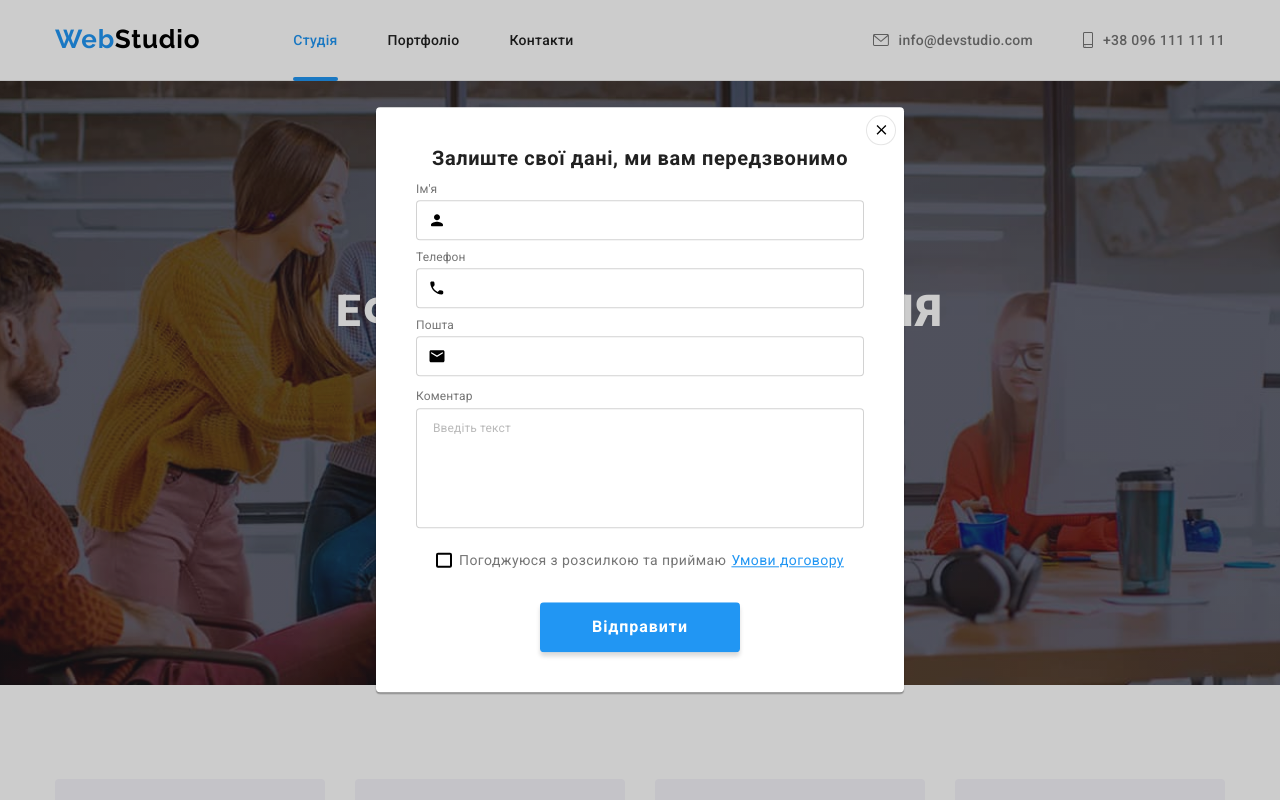
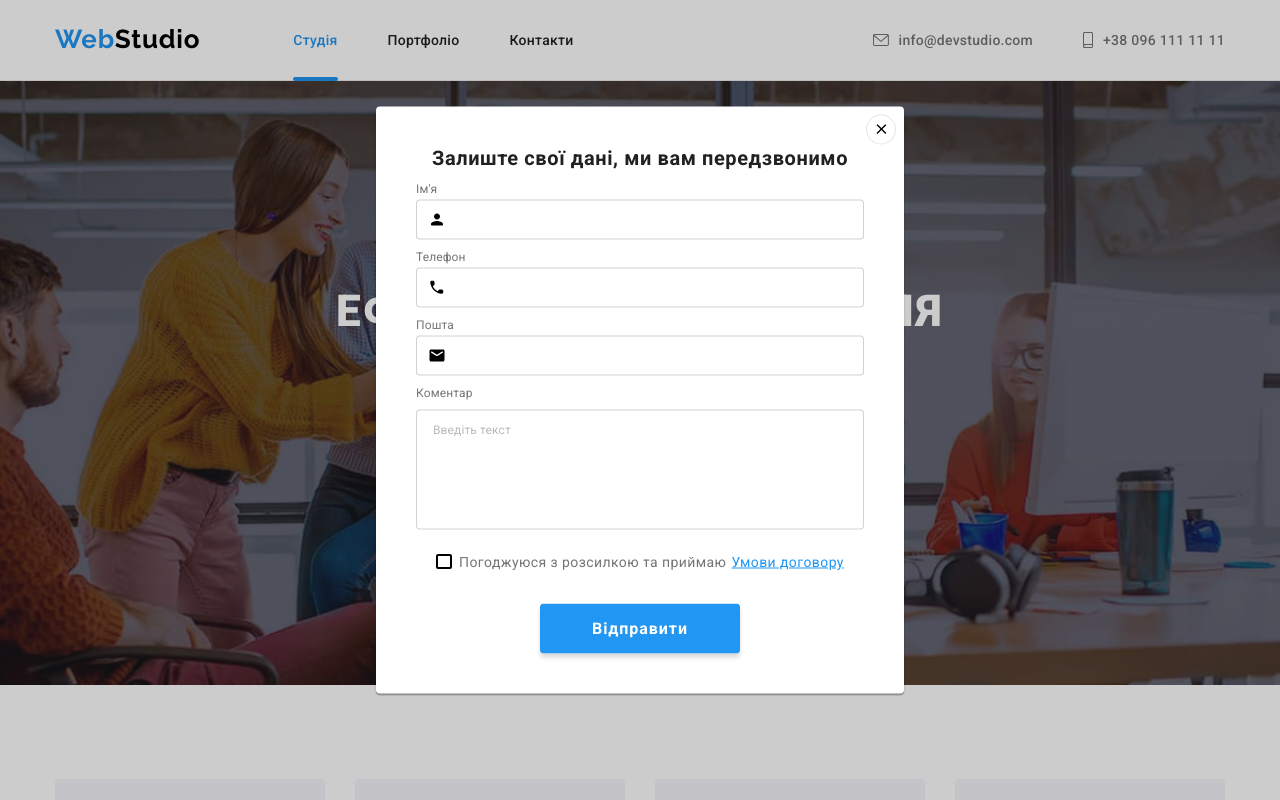
Before and after one commit to OlexandrHorbenko/goit-markup-hw-06, a plain HTML site: page index.html in a window 1280 px wide. Both pictures are taken after a click on the button "Замовити послугу". Shown: the top 800 px of the page. Drawn offline with nearby package versions, Linux system fonts and the light colour scheme.

Commit message:
dz6_pravki

```diff
--- a/css/styles.css
+++ b/css/styles.css
@@ -868,6 +868,15 @@ img {
   justify-content: center;
 }
 
+.modal-close-icon {
+  transition: fill var(--transition-param);
+}
+
+.modal-close-icon:hover,
+.modal-close-icon:focus {
+  fill: var(--gray-blue);
+}
+
 .backdrop.is-hidden {
   opacity: 0;
   visibility: hidden;
@@ -890,6 +899,8 @@ img {
   line-height: calc(14 / 12);
   letter-spacing: 0.01em;
   color: var(--maine_color);
+  margin-bottom: 10px;
+  display: block;
 }
 
 .input-label-text {
@@ -900,7 +911,6 @@ img {
 .input-wrap {
   position: relative;
   display: block;
-  margin-bottom: 10px;
 }
 
 .modal-input {
@@ -909,11 +919,12 @@ img {
   border: 1px solid rgba(33, 33, 33, 0.2);
   border-radius: 4px;
   font-weight: 400;
-  font-size: 12px;
+  font-size: 14px;
   line-height: calc(14 / 12);
   letter-spacing: 0.01em;
   color: var(--gray-black);
-  padding: 16px 12px 16px 42px;
+  padding-left: 42px;
+  padding-right: 12px;
   outline: transparent;
   transition: border-color var(--transition-param);
 }
@@ -926,13 +937,17 @@ img {
   fill: var(--gray-blue);
 }
 
+.modal-field {
+    margin-bottom: 20px;
+}
+
 .modal-text {
   width: 100%;
   height: 120px;
   border: 1px solid rgba(33, 33, 33, 0.2);
   border-radius: 4px;
   font-weight: 400;
-  font-size: 12px;
+  font-size: 14px;
   line-height: calc(14 / 12);
   letter-spacing: 0.01em;
   color: var(--gray-black);
@@ -940,7 +955,6 @@ img {
   resize: none;
   display: block;
   margin-top: 4px;
-  margin-bottom: 20px;
   outline: transparent;
   transition: border-color var(--transition-param);
 }
--- a/index.html
+++ b/index.html
@@ -537,7 +537,7 @@
           </address>
         </div>
         <div class="footer-soc-left">
-          <h2 class="footer-soc-title">приєднуйтесь</h2>
+          <p class="footer-soc-title">приєднуйтесь</p>
           <ul class="footer-soc-list list">
             <li class="footer-soc-item">
               <a href="" class="footer-soc-link link">
@@ -570,7 +570,7 @@
           </ul>
         </div>
         <div class="footer-join">
-          <h2 class="footer-join-title">Підпишіться на розсилку</h2>
+          <p class="footer-join-title">Підпишіться на розсилку</p>
           <form class="footer-join-form">
             <input
               type="email"
```
Also changed, not shown: portfolio.html (+2 -2 lines).
